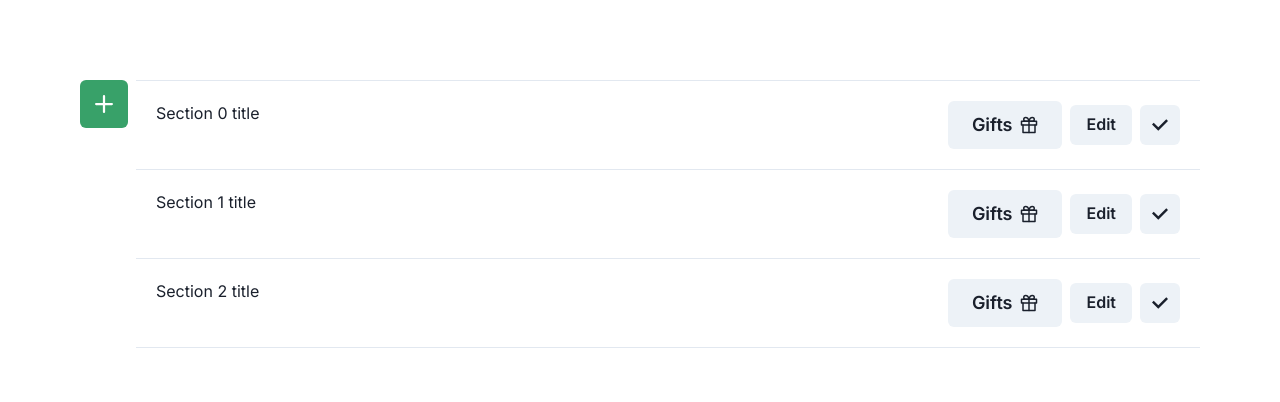
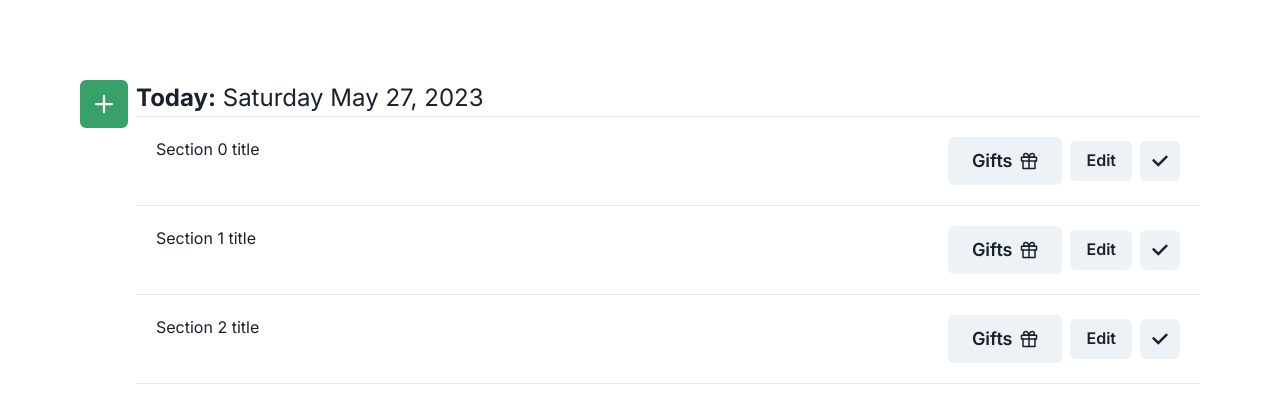
Before and after one commit to probablyalexzhu/giftlax, a Next.js app: page / in a window 1280 px wide. Shown: the top 402 px of the page. Built offline with nearby package versions, Linux system fonts and the light colour scheme.

Commit message:
added date display for today

```diff
--- a/src/app/page.js
+++ b/src/app/page.js
@@ -14,7 +14,9 @@ import { Container } from "@chakra-ui/react";
 
 // 1. Import the extendTheme function
 import { extendTheme } from "@chakra-ui/react";
-import { Spacer } from "@chakra-ui/react";
+import { Spacer,
+    Text
+} from "@chakra-ui/react";
 // 2. Extend the theme to include custom colors, fonts, etc
 const colors = {
     // brand: {
@@ -28,13 +30,18 @@ export const theme = extendTheme({ colors });
 
 export default function Home() {
     const current = new Date();
-
+    const weekday = ["Sunday","Monday","Tuesday","Wednesday","Thursday","Friday","Saturday"];
+    let day = weekday[current.getDay()];
+    const month = ["January","February","March","April","May","June","July","August","September","October","November","December"];
+    let monthName = month[current.getMonth()]
+    const date = `${day} ${monthName} ${current.getDate()}, ${current.getFullYear()}`;
     return (
-        <ChakraProvider theme={theme}>
+        <ChakraProvider theme={theme} padding="20">
             <Flex spacing="10" padding="20">
                     <GreenButton />
                     <Spacer />
                     <Box width="95%">
+                        <Text fontSize='2xl'><b>Today:</b> {date}</Text>
                         <Accordion />
                     </Box>
             </Flex>
```
Also changed, not shown: src/app/components/Accordion.js (+0 -23 lines).
